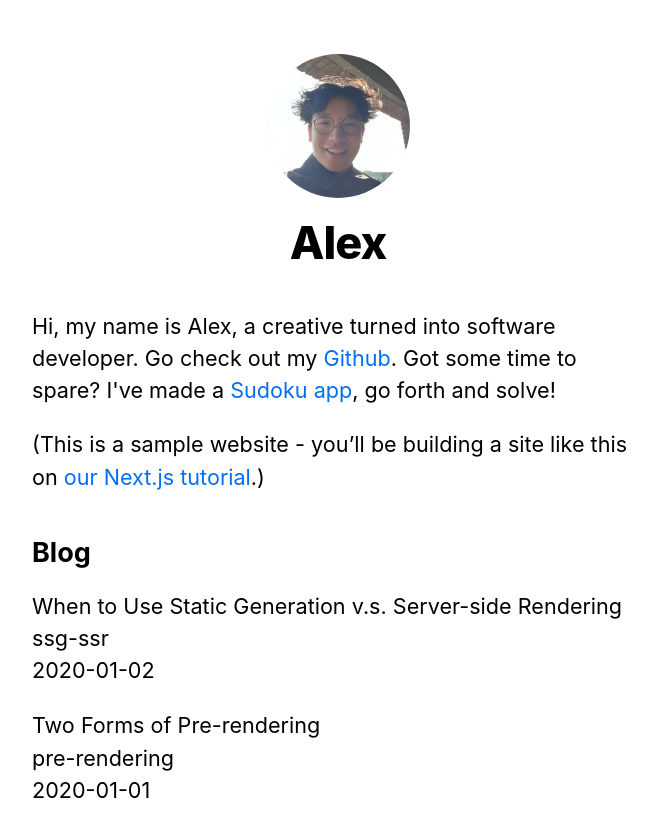
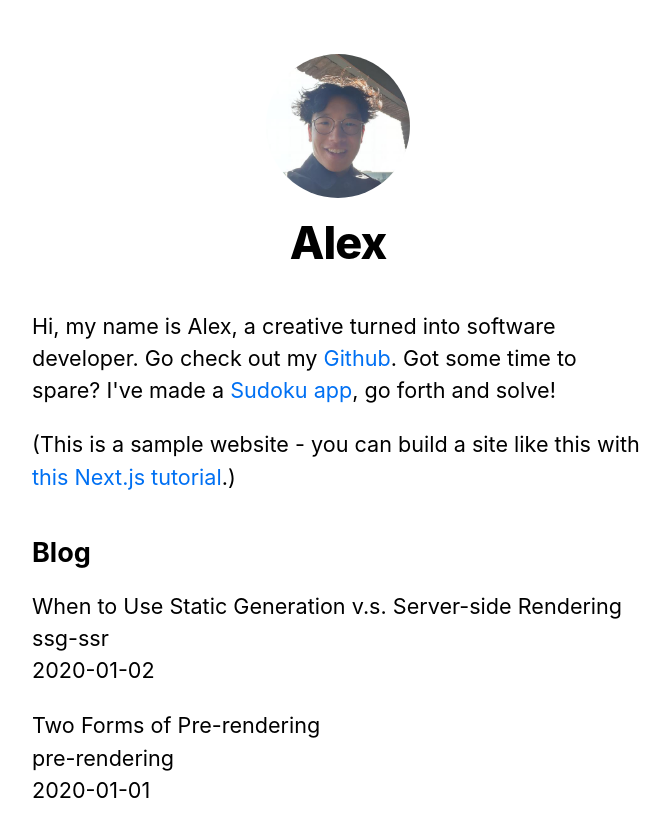
Before and after one commit to team-cake/next-tutorial, a Next.js app: page / in a window 1280 px wide. Shown: the top 836 px of the page, without its empty margins (302-972 px from the left). Built offline with nearby package versions, Linux system fonts and the light colour scheme.

Commit message:
Adjusted content in index.js

```diff
--- a/pages/index.js
+++ b/pages/index.js
@@ -27,8 +27,8 @@ export default function Home({ allPostsData }) {
 					solve!
 				</p>
 				<p>
-					(This is a sample website - you’ll be building a site like this on{' '}
-					<a href='https://nextjs.org/learn'>our Next.js tutorial</a>.)
+					(This is a sample website - you can build a site like this with{' '}
+					<a href='https://nextjs.org/learn'>this Next.js tutorial</a>.)
 				</p>
 			</section>
 			<section className={`${utilStyles.headingMd} ${utilStyles.padding1px}`}>
```
